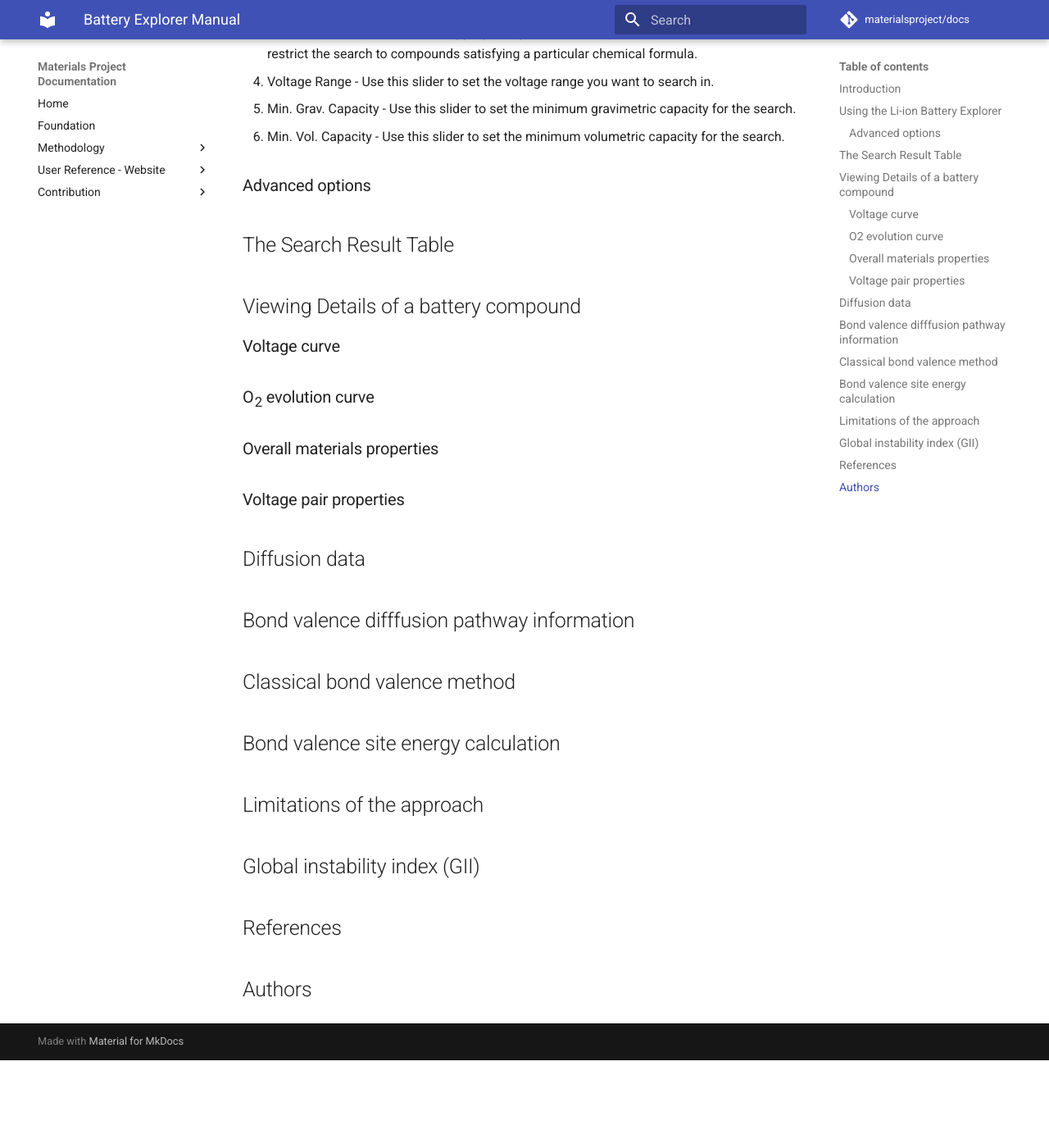
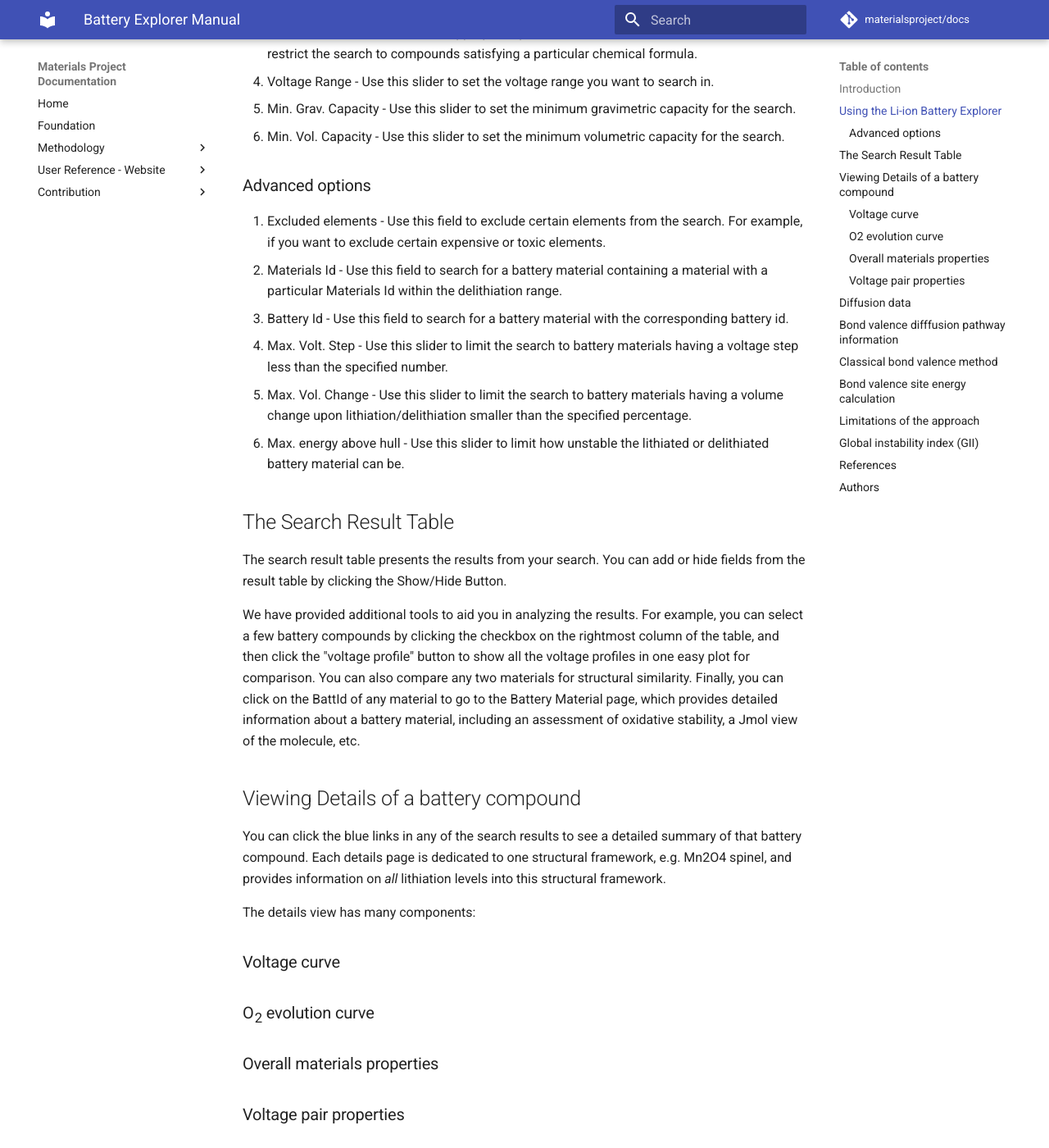
Before and after one commit to materialsproject/docs, an MkDocs documentation site: the page built from docs/user-guide/battery-explorer.md, in a window 1280 px wide and 1400 px high, scrolled down 854 px. Shown: the whole window at 82% size. Built offline with MkDocs 1.6.1 and Material for MkDocs 9.7.7, drawn with Linux system fonts in a browser that asks for light colours; comment, search, counter and statistics services are not loaded; before the commit the page ends 2147 px from its top, so only the background shows below that.

Commit message:
Update battery-explorer.md

```diff
--- a/docs/user-guide/battery-explorer.md
+++ b/docs/user-guide/battery-explorer.md
@@ -18,8 +18,24 @@
 6. Min. Vol. Capacity - Use this slider to set the minimum volumetric capacity for the search.
 
 ### Advanced options
+1. Excluded elements - Use this field to exclude certain elements from the search. For example, if you want to exclude certain expensive or toxic elements.
+2. Materials Id - Use this field to search for a battery material containing a material with a particular Materials Id within the delithiation range.
+3. Battery Id - Use this field to search for a battery material with the corresponding battery id.
+4. Max. Volt. Step - Use this slider to limit the search to battery materials having a voltage step less than the specified number.
+5. Max. Vol. Change - Use this slider to limit the search to battery materials having a volume change upon lithiation/delithiation smaller than the specified percentage.
+6. Max. energy above hull - Use this slider to limit how unstable the lithiated or delithiated battery material can be.
+
 ## The Search Result Table
+The search result table presents the results from your search. You can add or hide fields from the result table by clicking the Show/Hide Button.
+
+We have provided additional tools to aid you in analyzing the results. For example, you can select a few battery compounds by clicking the checkbox on the rightmost column of the table, and then click the "voltage profile" button to show all the voltage profiles in one easy plot for comparison. You can also compare any two materials for structural similarity. Finally, you can click on the BattId of any material to go to the Battery Material page, which provides detailed information about a battery material, including an assessment of oxidative stability, a Jmol view of the molecule, etc.
+
 ## Viewing Details of a battery compound
+
+You can click the blue links in any of the search results to see a detailed summary of that battery compound. Each details page is dedicated to one structural framework, e.g. Mn2O4 spinel, and provides information on *all* lithiation levels into this structural framework.
+
+The details view has many components:
+
 ### Voltage curve
 ### O<sub>2</sub> evolution curve
 ### Overall materials properties
```
